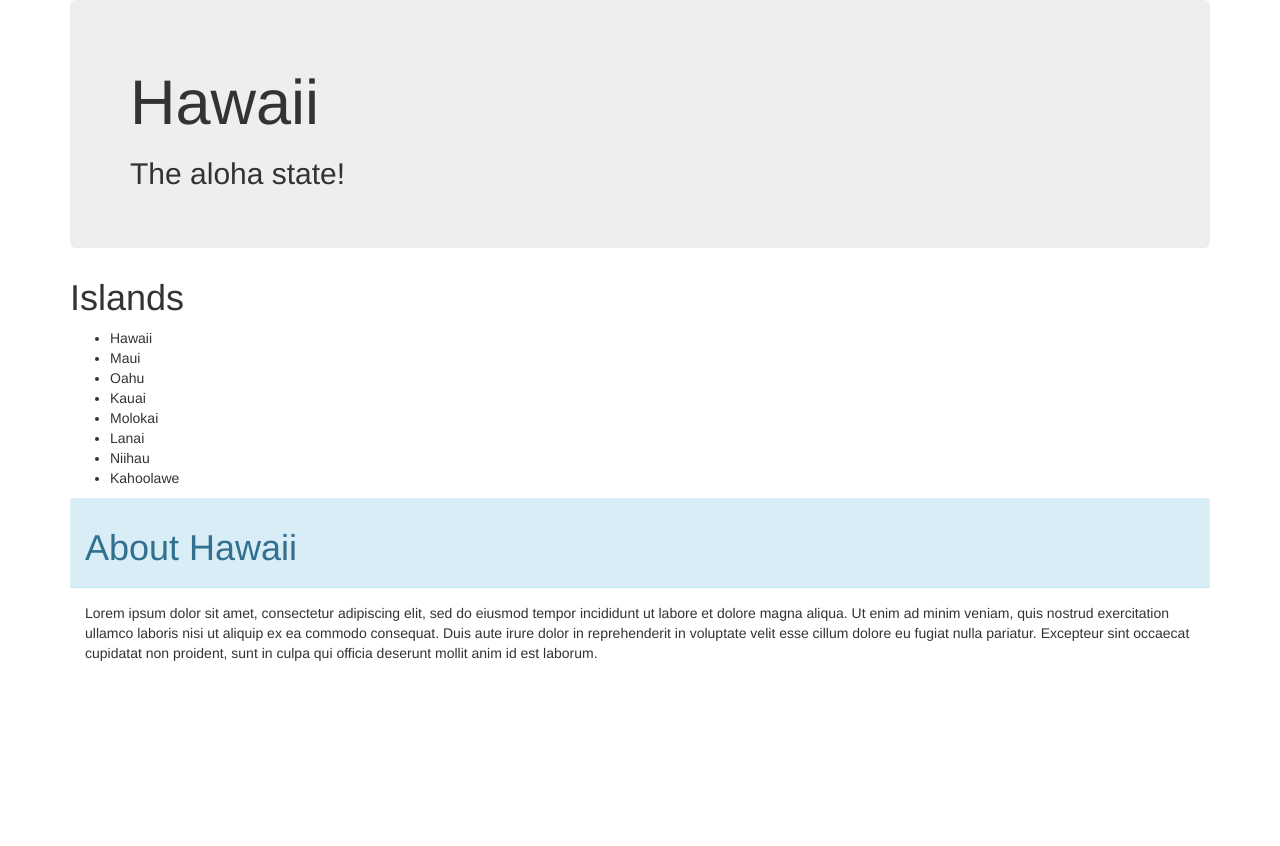
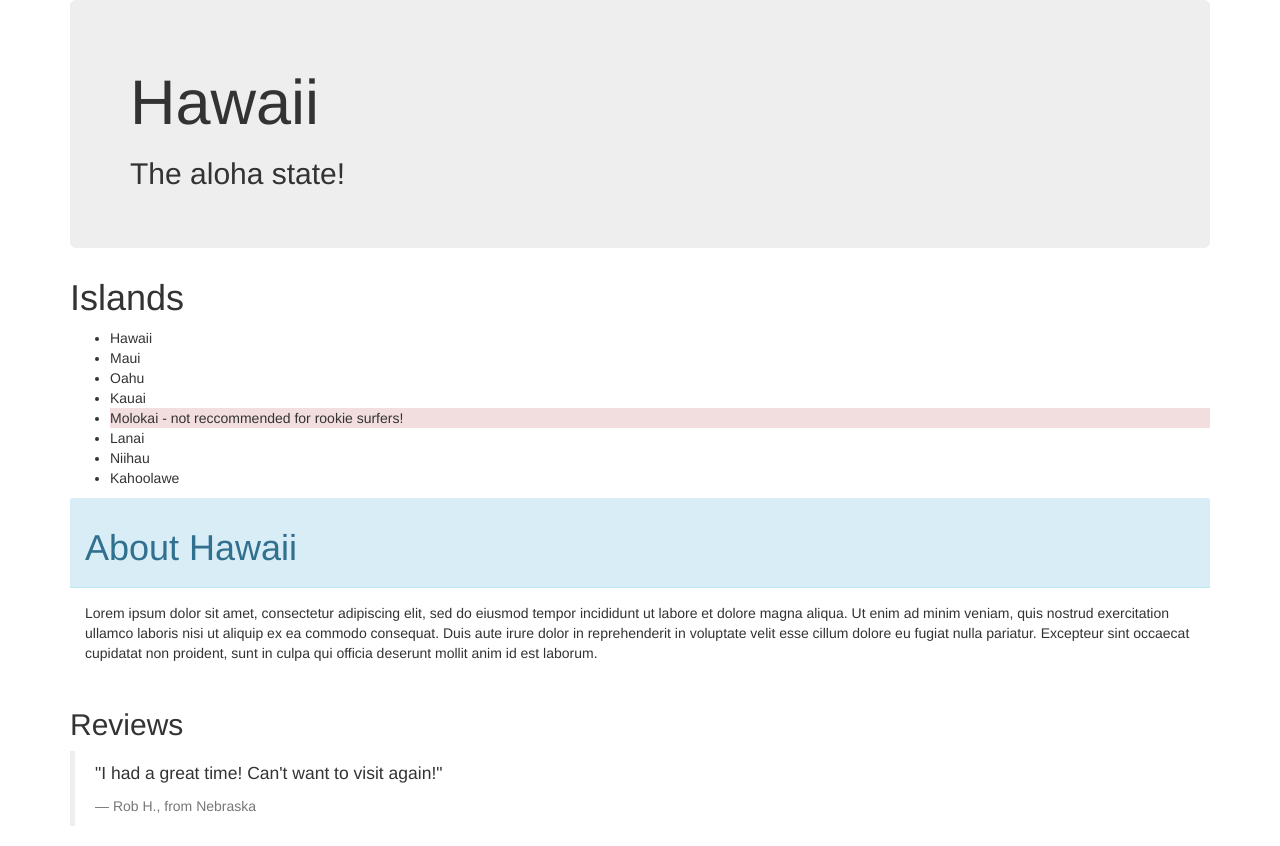
Before and after one commit to r-craig73/vacation, a plain HTML site: page index.html in a window 1280 px wide. Before the commit the page ends 800 px from the top, so only its background shows below. Drawn offline with Linux system fonts and the light colour scheme.

Commit message:
add quote and helper classes

```diff
--- a/index.html
+++ b/index.html
@@ -16,7 +16,7 @@
       <li>Maui</li>
       <li>Oahu</li>
       <li>Kauai</li>
-      <li>Molokai</li>
+      <li class="bg-danger">Molokai - not reccommended for rookie surfers!</li>
       <li>Lanai</li>
       <li>Niihau</li>
       <li>Kahoolawe</li>
@@ -29,5 +29,14 @@
         <p>Lorem ipsum dolor sit amet, consectetur adipiscing elit, sed do eiusmod tempor incididunt ut labore et dolore magna aliqua. Ut enim ad minim veniam, quis nostrud exercitation ullamco laboris nisi ut aliquip ex ea commodo consequat. Duis aute irure dolor in reprehenderit in voluptate velit esse cillum dolore eu fugiat nulla pariatur. Excepteur sint occaecat cupidatat non proident, sunt in culpa qui officia deserunt mollit anim id est laborum.</p>
       </div>
     </div>
+
+
+<h2>Reviews</h2>
+<blockquote>
+  <p>"I had a great time!  Can't want to visit again!"</p>
+  <footer>Rob H., from Nebraska</footer>
+</blockquote>
+
+
   </body>
 </html>
```
